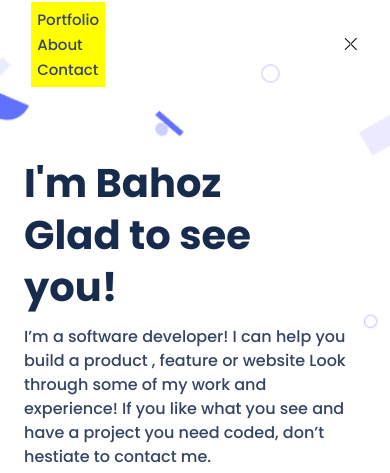
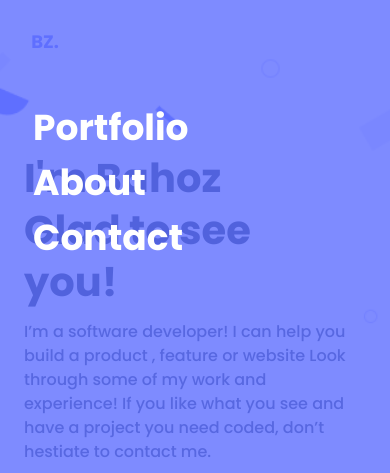
Before and after one commit to bahoz-ali/portfolio, a website: page index.html in a window 390 px wide. Both pictures are taken after a click on the picture 349 px from the left and 42 px from the top of the page. Shown: the top 473 px of the page. Drawn offline with nearby package versions, Linux system fonts and the light colour scheme.

Commit message:
giving css to the navlist for mobile versioin

```diff
--- a/index.js
+++ b/index.js
@@ -4,9 +4,14 @@ const xButton = document.getElementsByClassName("bi-x-lg")[0];
 
 menuButton.addEventListener("click", (event) => {
   nav_list.classList.toggle("nav--open");
-
+  // nav_list.style.display = "block"
   menuButton.style.display = "none";
 
-  if ((xButton.style.display = "none")) xButton.style.display = "block";
-  else xButton.style.display = "none";
+  if (xButton.style.display == "none") {
+    xButton.style.display = "block";
+  } else {
+    xButton.style.display = "none";
+
+  }
+
 });
--- a/style.css
+++ b/style.css
@@ -36,7 +36,6 @@ a {
   justify-content: space-between;
   align-items: center;
   margin: 0;
-  position: relative;
   padding: 0 8%;
 }
 
@@ -62,16 +61,28 @@ a {
   display: none;
 }
 
-.nav-list.nav--open{
+.nav-list.nav--open {
   display: flex;
   flex-direction: column;
   list-style-type: none;
-  background-color: yellow;
+  background-color: #6070ffce;
   position: absolute;
-  padding: 5px 3px;
-
+  top: 0;
+  left: 0;
+  bottom: 0;
+  right: 0;
+  padding: 100px 0 0 30px;
+  margin: 0;
 }
 
+.nav-list.nav--open .nav__item a {
+  font-size: 36px;
+  color: #fff;
+  font-weight: 600;
+}
+.nav-list.nav--open .nav__item a:hover {
+  border-bottom: 3px solid #fff;
+}
 .nav-list .nav__item a {
   border: 3px solid transparent;
   transition: all 0.5s linear;
```
